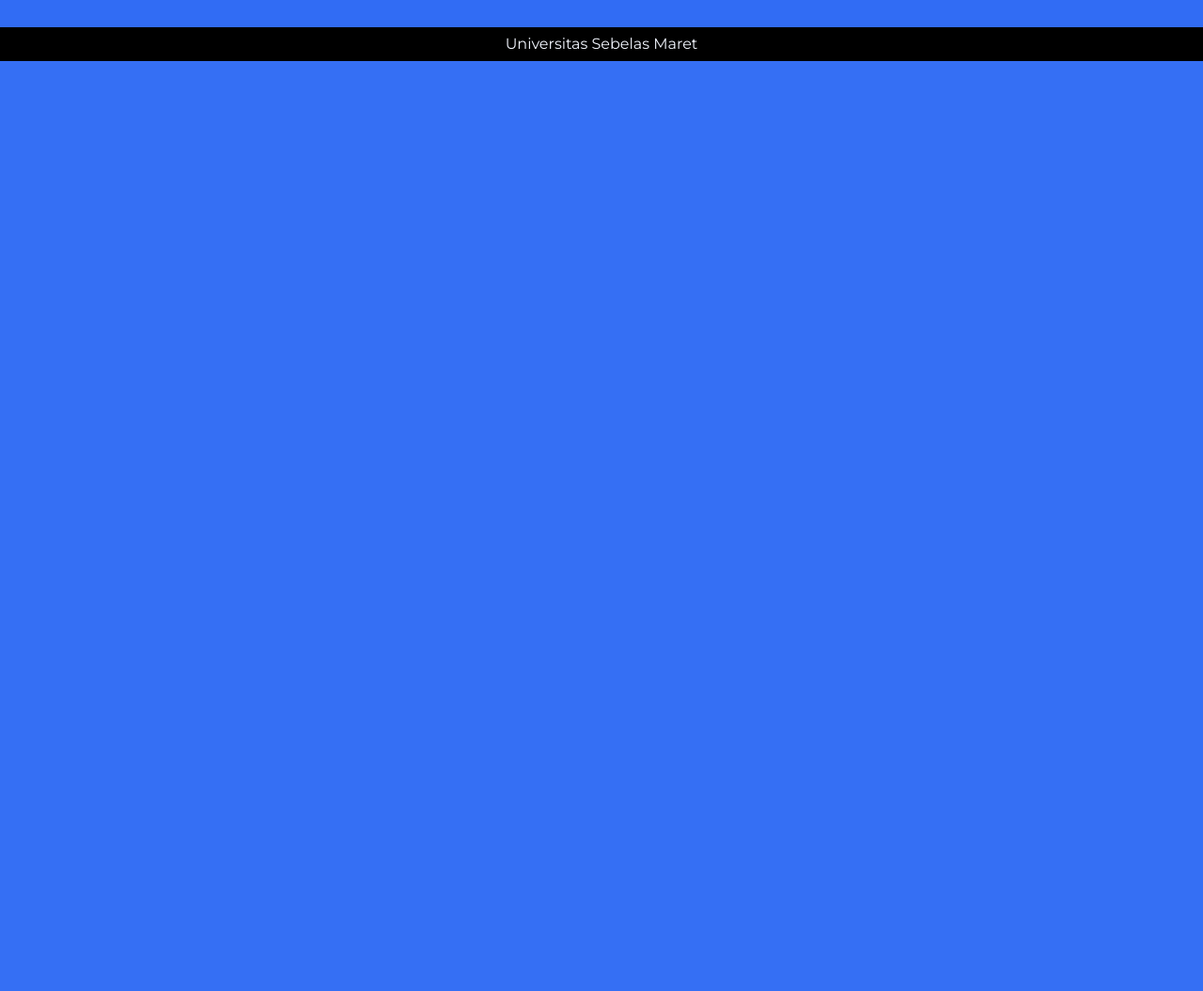
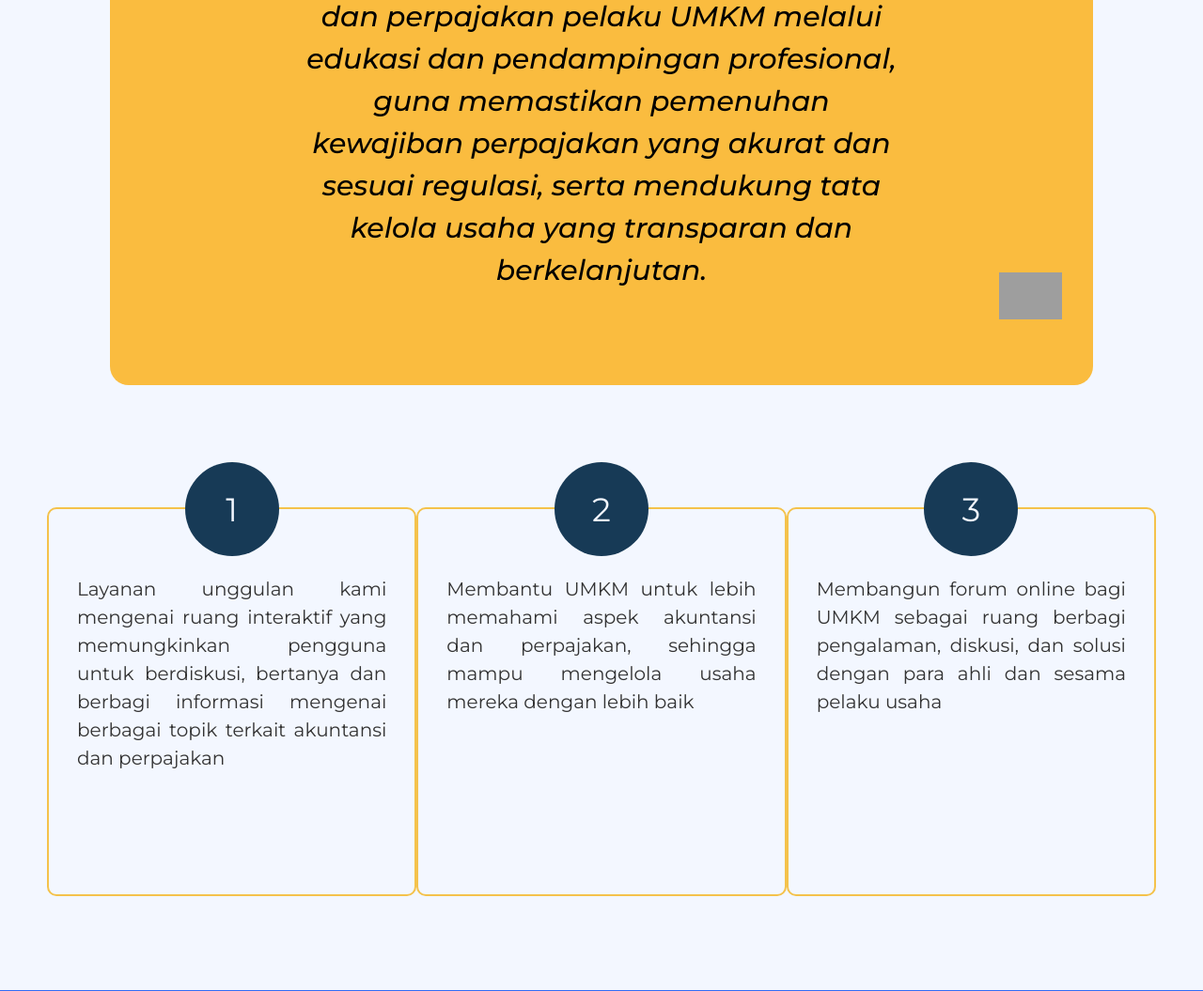
Before and after one commit to mrraihan29/kap, a Django app: page / in a window 1280 px wide. Shown: the part 3154-4209 px from the top of the page at 94% size. Before the commit the page ends 3219 px from the top, so only its background shows below. Run offline with Django 5.2, Linux system fonts and the light colour scheme; parts of the project's set-up code (start-up, migrations or seed data) failed here and were passed over; grey boxes are pictures that could not be loaded.

Commit message:
Add new styles for services and vision sections; enhance layout and responsiveness

```diff
--- a/kap/static/home.css
+++ b/kap/static/home.css
@@ -583,6 +583,191 @@ aside p {
   font-weight: 400;
 }
 
+.services {
+  padding: 40px 120px;
+  background-color: #fabc3f;
+  /* height: 750px; */
+  height: 100%;
+  width: auto;
+  display: flex;
+  flex-wrap: wrap;
+  flex-direction: column;
+}
+
+.services-text {
+  display: flex;
+  flex-direction: row;
+  align-items: center;
+  align-content: center;
+  /* background-color: lightgoldenrodyellow; */
+}
+
+.services-text h1 {
+  font-size: 80px;
+  color: black;
+  font-weight: 700;
+  line-height: 1.2;
+}
+
+.article-service {
+  padding-top: 40px;
+  display: flex;
+  flex-direction: row;
+  column-gap: 20px;
+  color: #f3f7ff;
+}
+.article-service h1:nth-child(1) {
+  position: relative;
+  top: 250px;
+}
+
+.article-service h1 {
+  font-size: 128px;
+  font-weight: 600;
+  color: #f3f7ff;
+}
+
+.article-container {
+  display: flex;
+  flex-direction: row;
+  column-gap: 80px;
+}
+
+.services-1 {
+  background-color: #316cf4;
+  padding: 50px;
+  border-radius: 10px;
+}
+
+.services-1 h2 {
+  font-size: 56px;
+  font-weight: 600;
+}
+
+.services-1 p {
+  padding-top: 15px;
+  font-size: 24px;
+  font-weight: 400;
+  text-align: justify;
+  line-height: 1.5;
+}
+
+.services-2 {
+  background-color: #134b70;
+  padding: 50px;
+  border-radius: 10px;
+}
+
+.services-2 h2 {
+  font-size: 45px;
+  font-weight: 600;
+}
+.services-2 p {
+  padding-top: 15px;
+  font-size: 24px;
+  font-weight: 400;
+  text-align: justify;
+  line-height: 1.5;
+}
+
+.vision-mission {
+  background-color: #f3f7ff;
+  padding: 100px 50px;
+  height: 100%;
+}
+
+.vm-title {
+  display: flex;
+  justify-content: right;
+  font-size: 80px;
+  text-align: right;
+  align-items: right;
+  font-weight: 700;
+}
+
+.vision {
+  display: flex;
+  padding-top: 40px;
+  font-family: "Montserrat", sans-serif;
+}
+
+.vision img:nth-child(1) {
+  height: 50px;
+  position: relative;
+  top: -20px;
+  left: 100px;
+  z-index: 1;
+}
+
+.vision-text {
+  padding: 100px;
+  background-color: #fabc3f;
+  justify-content: center;
+  align-items: center;
+  border-radius: 20px;
+}
+.vision-text p {
+  font-size: 30px;
+  font-style: italic;
+  text-align: center;
+  line-height: 1.5;
+  padding: 0 100px;
+  font-weight: 500;
+}
+
+.vision img:nth-child(3) {
+  height: 50px;
+  position: relative;
+  top: 440px;
+  right: 100px;
+  z-index: 1;
+}
+
+.cards-container {
+  display: flex;
+  justify-content: space-around;
+  align-items: flex-start;
+  margin-top: 100px;
+}
+
+.card {
+  height: 350px;
+  width: 350px;
+  border: 2px solid #f4c24b;
+  border-radius: 10px;
+  padding: 30px;
+  text-align: center;
+  background-color: #f3f7ff;
+  position: relative;
+  margin-top: 30px;
+}
+
+.circle {
+  width: 100px;
+  height: 100px;
+  border-radius: 50%;
+  background-color: #173a56;
+  color: #f3f7ff;
+  display: flex;
+  justify-content: center;
+  align-items: center;
+  font-size: 35px;
+  position: absolute;
+  top: -50px;
+  left: 50%;
+  transform: translateX(-50%);
+}
+
+.content {
+  margin-top: 40px;
+}
+
+.content p {
+  text-align: justify;
+  font-size: 20px;
+  line-height: 1.5;
+  color: #333;
+}
 /* END BODY CSS */
 @-webkit-keyframes come-in {
   0% {
```
